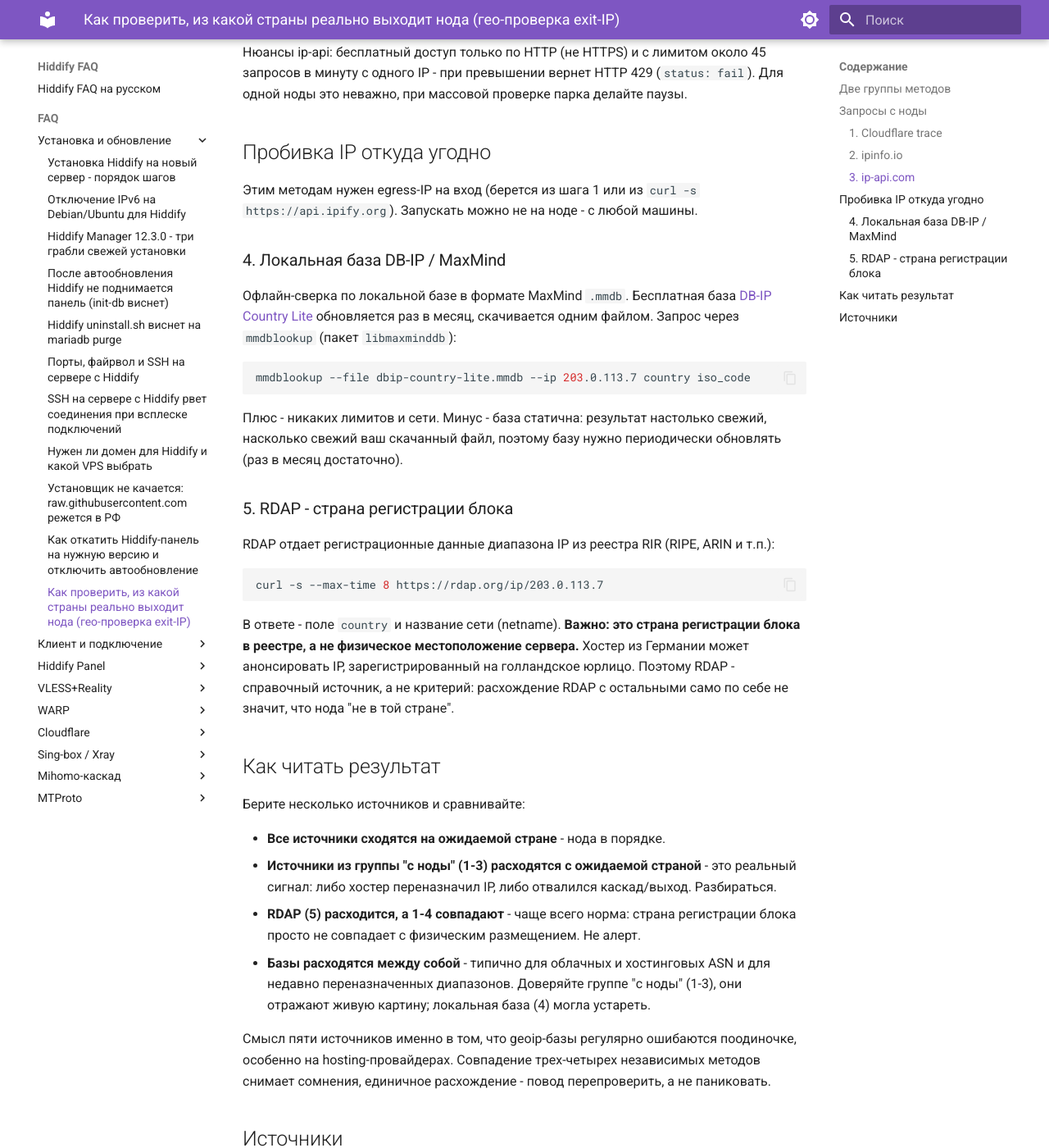
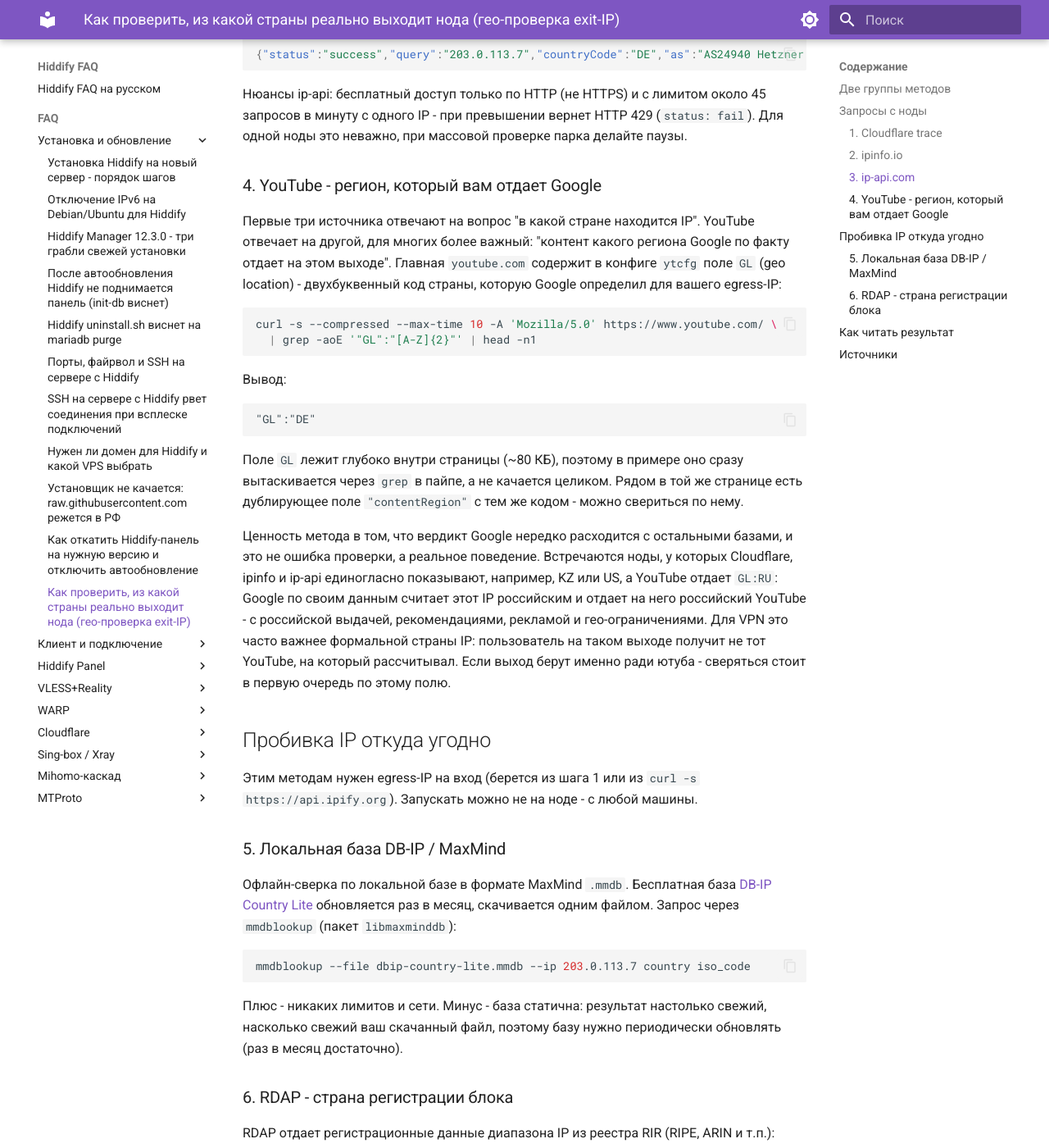
Before and after one commit to dewil/hiddify-faq, an MkDocs documentation site: the page built from docs/faq/install/verify-node-exit-geo.md, in a window 1280 px wide and 1400 px high, scrolled down 1721 px. Shown: the whole window at 82% size. Built offline with MkDocs 1.6.1 and Material for MkDocs 9.7.7, drawn with Linux system fonts in a browser that asks for light colours; some of the changed text lies outside the part shown.

Commit message:
verify-node-exit-geo: добавить YouTube (поле GL) как 6-й способ гео-проверки
YouTube/Google нередко геолоцирует egress-IP иначе, чем GeoIP-базы, и
отдает на ноду контент своего региона - на практике встречаются kz/us/it
выходы, которым Google отдает российский YouTube. Метод показывает не
геолокацию IP, а регион, который Google реально обслуживает на выходе.

````diff
--- a/docs/faq/install/verify-node-exit-geo.md
+++ b/docs/faq/install/verify-node-exit-geo.md
@@ -1,6 +1,6 @@
 ---
 title: Как проверить, из какой страны реально выходит нода (гео-проверка exit-IP)
-description: Пять независимых способов определить страну исходящего IP сервера Hiddify и сверить ее с заявленной - Cloudflare trace, ipinfo.io, ip-api.com, локальная база DB-IP/MaxMind и RDAP. Зачем брать несколько источников и почему регистрация IP не равна физическому размещению.
+description: Шесть независимых способов определить страну исходящего IP сервера Hiddify и сверить ее с заявленной - Cloudflare trace, ipinfo.io, ip-api.com, регион YouTube (поле GL), локальная база DB-IP/MaxMind и RDAP. Зачем брать несколько источников, почему регистрация IP не равна физическому размещению и что значит, когда Google отдает на ноду чужой регион.
 tags:
   - geoip
   - мониторинг
@@ -17,7 +17,7 @@
 
 Способы делятся на две группы, и это принципиально:
 
-- **Запросы с самой ноды** (Cloudflare trace, ipinfo.io, ip-api.com). Команда `curl` выполняется на сервере по SSH, поэтому сервис видит именно реальный egress-IP ноды. За один запрос возвращают и IP, и его страну. Это основной способ: он отражает то, что увидит внешний сайт, к которому подключится клиент.
+- **Запросы с самой ноды** (Cloudflare trace, ipinfo.io, ip-api.com). Команда `curl` выполняется на сервере по SSH, поэтому сервис видит именно реальный egress-IP ноды. За один запрос возвращают и IP, и его страну. Это основной способ: он отражает то, что увидит внешний сайт, к которому подключится клиент. Сюда же примыкает запрос к YouTube (метод 4) - он показывает не геолокацию IP как такового, а регион, который Google по факту отдает на этом выходе.
 - **Пробивка известного IP** (локальная база DB-IP/MaxMind, RDAP). Сначала узнаете egress-IP (из ответов выше или через `curl https://api.ipify.org`), затем пробиваете его из любого места. Эти источники не зависят от того, что в данный момент с нодой, и хороши как офлайн-сверка.
 
 ## Запросы с ноды
@@ -65,11 +65,30 @@
 
 Нюансы ip-api: бесплатный доступ только по HTTP (не HTTPS) и с лимитом около 45 запросов в минуту с одного IP - при превышении вернет HTTP 429 (`status: fail`). Для одной ноды это неважно, при массовой проверке парка делайте паузы.
 
+### 4. YouTube - регион, который вам отдает Google
+
+Первые три источника отвечают на вопрос "в какой стране находится IP". YouTube отвечает на другой, для многих более важный: "контент какого региона Google по факту отдает на этом выходе". Главная `youtube.com` содержит в конфиге `ytcfg` поле `GL` (geo location) - двухбуквенный код страны, которую Google определил для вашего egress-IP:
+
+```bash
+curl -s --compressed --max-time 10 -A 'Mozilla/5.0' https://www.youtube.com/ \
+  | grep -aoE '"GL":"[A-Z]{2}"' | head -n1
+```
+
+Вывод:
+
+```text
+"GL":"DE"
+```
+
+Поле `GL` лежит глубоко внутри страницы (~80 КБ), поэтому в примере оно сразу вытаскивается через `grep` в пайпе, а не качается целиком. Рядом в той же странице есть дублирующее поле `"contentRegion"` с тем же кодом - можно свериться по нему.
+
+Ценность метода в том, что вердикт Google нередко расходится с остальными базами, и это не ошибка проверки, а реальное поведение. Встречаются ноды, у которых Cloudflare, ipinfo и ip-api единогласно показывают, например, KZ или US, а YouTube отдает `GL:RU`: Google по своим данным считает этот IP российским и отдает на него российский YouTube - с российской выдачей, рекомендациями, рекламой и гео-ограничениями. Для VPN это часто важнее формальной страны IP: пользователь на таком выходе получит не тот YouTube, на который рассчитывал. Если выход берут именно ради ютуба - сверяться стоит в первую очередь по этому полю.
+
 ## Пробивка IP откуда угодно
 
 Этим методам нужен egress-IP на вход (берется из шага 1 или из `curl -s https://api.ipify.org`). Запускать можно не на ноде - с любой машины.
 
-### 4. Локальная база DB-IP / MaxMind
+### 5. Локальная база DB-IP / MaxMind
 
 Офлайн-сверка по локальной базе в формате MaxMind `.mmdb`. Бесплатная база [DB-IP Country Lite](https://db-ip.com/db/download/ip-to-country-lite) обновляется раз в месяц, скачивается одним файлом. Запрос через `mmdblookup` (пакет `libmaxminddb`):
 
@@ -79,7 +98,7 @@
 
 Плюс - никаких лимитов и сети. Минус - база статична: результат настолько свежий, насколько свежий ваш скачанный файл, поэтому базу нужно периодически обновлять (раз в месяц достаточно).
 
-### 5. RDAP - страна регистрации блока
+### 6. RDAP - страна регистрации блока
 
 RDAP отдает регистрационные данные диапазона IP из реестра RIR (RIPE, ARIN и т.п.):
 
@@ -94,15 +113,16 @@
 Берите несколько источников и сравнивайте:
 
 - **Все источники сходятся на ожидаемой стране** - нода в порядке.
-- **Источники из группы "с ноды" (1-3) расходятся с ожидаемой страной** - это реальный сигнал: либо хостер переназначил IP, либо отвалился каскад/выход. Разбираться.
-- **RDAP (5) расходится, а 1-4 совпадают** - чаще всего норма: страна регистрации блока просто не совпадает с физическим размещением. Не алерт.
-- **Базы расходятся между собой** - типично для облачных и хостинговых ASN и для недавно переназначенных диапазонов. Доверяйте группе "с ноды" (1-3), они отражают живую картину; локальная база (4) могла устареть.
+- **GeoIP-базы "с ноды" (1-3) расходятся с ожидаемой страной** - это реальный сигнал: либо хостер переназначил IP, либо отвалился каскад/выход. Разбираться.
+- **YouTube (4) расходится, а GeoIP-базы (1-3) совпадают с ожидаемой** - Google геолоцирует egress-IP иначе, чем остальные базы, и отдает на него контент своего региона. На сам факт работы VPN не влияет, но YouTube на этом выходе ведет себя как из страны `GL` - учитывайте, если ноду берут ради ютуба.
+- **RDAP (6) расходится, а 1-3 совпадают** - чаще всего норма: страна регистрации блока просто не совпадает с физическим размещением. Не алерт.
+- **Базы расходятся между собой** - типично для облачных и хостинговых ASN и для недавно переназначенных диапазонов. Доверяйте группе "с ноды" (1-3), они отражают живую картину; локальная база (5) могла устареть.
 
-Смысл пяти источников именно в том, что geoip-базы регулярно ошибаются поодиночке, особенно на hosting-провайдерах. Совпадение трех-четырех независимых методов снимает сомнения, единичное расхождение - повод перепроверить, а не паниковать.
+Смысл шести источников именно в том, что geoip-базы регулярно ошибаются поодиночке, особенно на hosting-провайдерах. Совпадение нескольких независимых методов снимает сомнения, единичное расхождение - повод перепроверить, а не паниковать.
 
 ## Источники
 
-На основе опыта автора hiddify-faq и публичной документации сервисов [Cloudflare trace](https://developers.cloudflare.com/fundamentals/reference/cdn-cgi-endpoint/), [ipinfo.io](https://ipinfo.io/developers), [ip-api.com](https://ip-api.com/docs), [DB-IP](https://db-ip.com/db/download/ip-to-country-lite) и протокола RDAP ([RFC 9083](https://www.rfc-editor.org/rfc/rfc9083)).
+На основе опыта автора hiddify-faq и публичной документации сервисов [Cloudflare trace](https://developers.cloudflare.com/fundamentals/reference/cdn-cgi-endpoint/), [ipinfo.io](https://ipinfo.io/developers), [ip-api.com](https://ip-api.com/docs), [DB-IP](https://db-ip.com/db/download/ip-to-country-lite) и протокола RDAP ([RFC 9083](https://www.rfc-editor.org/rfc/rfc9083)). Поле `GL` YouTube - из конфига `ytcfg` главной страницы youtube.com.
 
 ---
 
````
Also changed, not shown: other parts of docs/faq/install/verify-node-exit-geo.md (+1 -1 lines).
